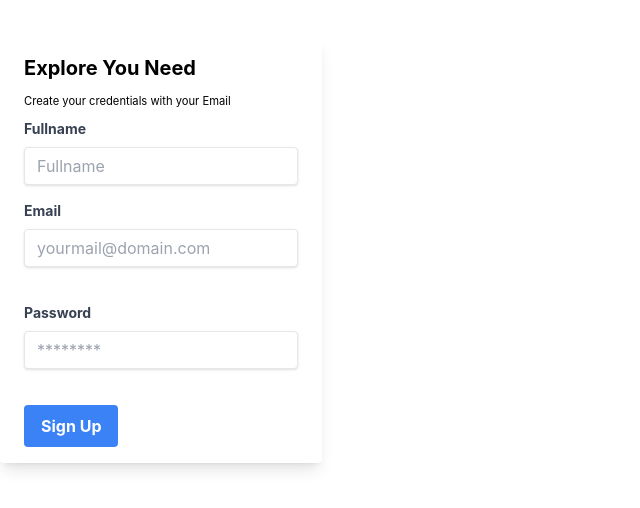
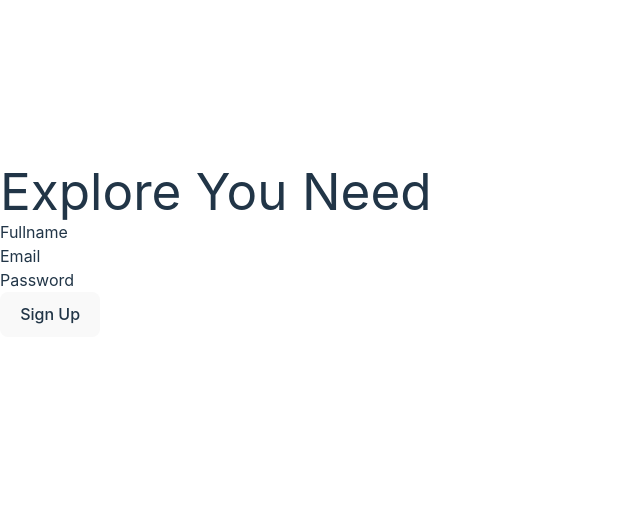
Before and after one commit to TiveCS/codemart-web-client, a React (Vite) app: page / in a window 1280 px wide. Shown: the part 150-658 px from the top of the page, without its empty margins (0-640 px from the left). Built offline with nearby package versions, Linux system fonts and the light colour scheme.

Commit message:
Change register syntax

```diff
--- a/src/pages/Register/register.jsx
+++ b/src/pages/Register/register.jsx
@@ -23,38 +23,23 @@
   }
 
   return (
-    <div class="flex items-center justify-center bg-white">
-      <div class="max-w-sm rounded overflow-hidden shadow-lg">
-        <div class="px-6 py-4">
-          <div class="font-bold text-xl mb-2 text-black"><h3>Explore You Need</h3></div>
-          <div class="text-sm mb-2 text-black"><small>Create your credentials with your Email</small></div>
-          <form onSubmit={handleSubmit}>
-            <div class="mb-4">
-              <label class="block text-gray-700 text-sm font-bold mb-2" for="fullname">
-                Fullname
-              </label>
-              <input class="shadow appearance-none border rounded w-full py-2 px-3 text-gray-700 leading-tight focus:outline-none focus:shadow-outline bg-white" id="fullname" type="text" placeholder="Fullname" value={fullname} onChange={handleFullname} />
-            </div>
-            <div class="mb-6">
-              <label class="block text-gray-700 text-sm font-bold mb-2" for="email">
-                Email
-              </label>
-              <input class="shadow appearance-none border rounded w-full py-2 px-3 text-gray-700 mb-3 leading-tight focus:outline-none focus:shadow-outline bg-white" id="email" type="email" placeholder="yourmail@domain.com" value={email} onChange={handleEmail} />
-            </div>
-            <div class="mb-6">
-              <label class="block text-gray-700 text-sm font-bold mb-2" for="password">
-                Password
-              </label>
-              <input class="shadow appearance-none border rounded w-full py-2 px-3 text-gray-700 mb-3 leading-tight focus:outline-none focus:shadow-outline bg-white" id="password" type="password" placeholder="********" value={password} onChange={handlePassword} />
-            </div>
-            <div class="flex items-center justify-between">
-              <button class="bg-blue-500 hover:bg-blue-700 text-white font-bold py-2 px-4 rounded focus:outline-none focus:shadow-outline" type="submit">
-                Sign Up
-              </button>
-            </div>
-          </form>
+    <div>
+      <h1>Explore You Need</h1>
+      <form onSubmit={handleSubmit}>
+        <div>
+          <label htmlFor="fullname">Fullname</label>
+          <input type="text" id="fullname" value={fullname} onChange={handleFullname} />
         </div>
-      </div>
+        <div>
+          <label htmlFor="email">Email</label>
+          <input type="email" id="email" value={email} onChange={handleEmail} />
+        </div>
+        <div>
+          <label htmlFor="password">Password</label>
+          <input type="password" id="password" value={password} onChange={handlePassword} />
+        </div>
+        <button type="submit">Sign Up</button>
+      </form>
     </div>
   );
 }
```
